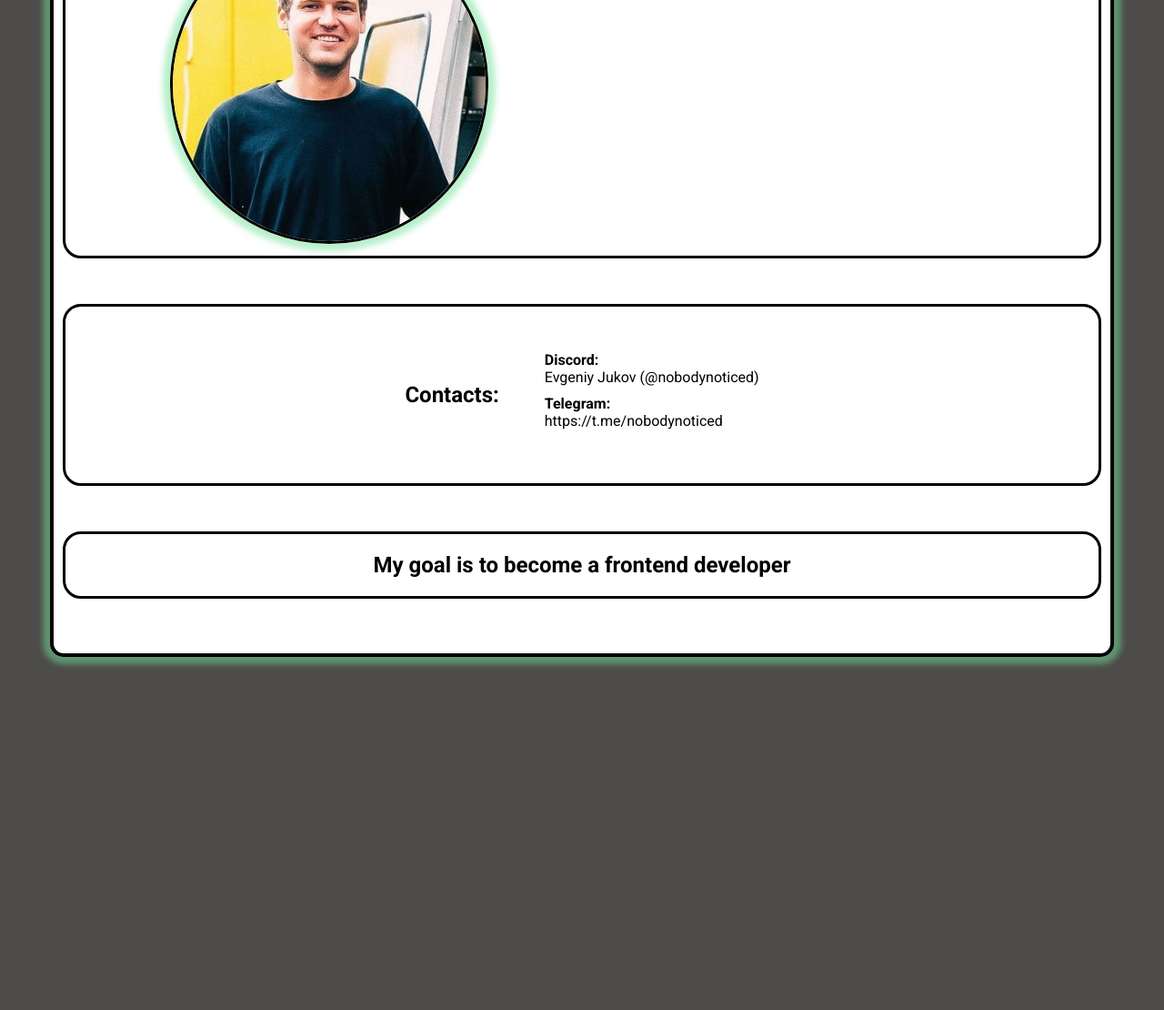
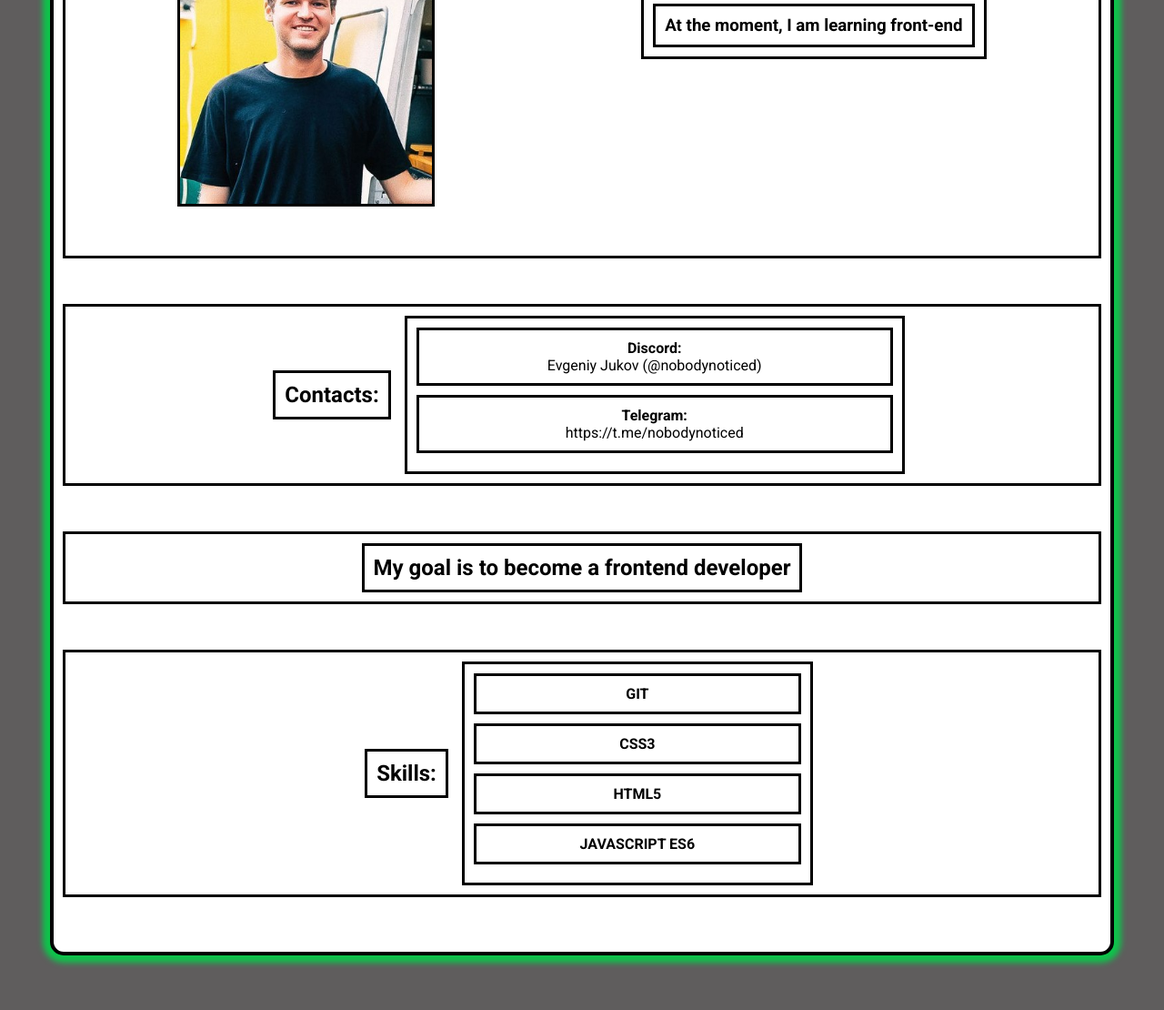
Before and after one commit to nobodynoticed/rsschool-cv, a plain HTML site: page index.html in a window 1280 px wide. Shown: the part 170-1280 px from the top of the page at 91% size. Before the commit the page ends 952 px from the top, so only its background shows below. Drawn offline with Linux system fonts and the light colour scheme.

Commit message:
feat: add section hard-skills

```diff
--- a/index.html
+++ b/index.html
@@ -38,7 +38,18 @@
           </nav>
         </article>
         <section class="card__goal">
-          <h5>My goal is to become a frontend developer</h5>
+          <h2>My goal is to become a frontend developer</h2>
+        </section>
+        <section class="card__hard-skills">
+          <div class="card__hard-wrap">
+            <h2>Skills:</h2>
+            <ul>
+              <li><strong>GIT</strong></li>
+              <li><strong>CSS3</strong></li>
+              <li><strong>HTML5</strong></li>
+              <li><strong>JavaScript ES6</strong></li>
+            </ul>
+          </div>
         </section>
       </main>
     </div>
@@ -46,3 +57,17 @@
 </body>
 
 </html>
+
+
+
+<!-- markdown -->
+
+<!-- <h2 id="skills-">Skills:</h2>
+<ul>
+<li><strong>GIT</strong></li>
+<li><strong>CSS3</strong></li>
+<li><strong>HTML5</strong></li>
+<li><strong>JavaScript ES6</strong></li>
+</ul>
+<h2 id="english-level-">English Level:</h2>
+<p><strong>I think my English level is A1 (but this needs to be checked)</strong></p> -->
--- a/style.css
+++ b/style.css
@@ -1,7 +1,7 @@
 @import url('https://fonts.googleapis.com/css2?family=Roboto:wght@400;500;700&display=swap');
 
 :root {
-  --main-color: rgba(111, 226, 149, 0.5);
+  --main-color: rgb(14, 196, 75);
 }
 
 html {
@@ -17,7 +17,7 @@ body {
 body {
   margin: 0;
   font-family: 'Roboto', sans-serif;
-  background-color: #4e4b4b;
+  background-color: #5f5d5d;
   color: #000;
   font-weight: 400;
 }
@@ -48,11 +48,13 @@ figure {
 a {
   color: inherit;
   text-decoration: none;
+  display: inline-block;
 }
 
 a:hover {
   text-shadow: var(--main-color) 1px 0 10px;
   font-weight: 500;
+  text-decoration: underline;
 }
 
 li {
@@ -85,58 +87,122 @@ ul {
   margin-bottom: 50px;
 }
 
-.card figure {
-  padding-top: 11px;
-}
+
 
 .card__header {
   display: flex;
+  flex-wrap: wrap;
   min-height: 380px;
   justify-content: space-around;
   align-items: self-start;
   border: 3px solid #000;
-  border-radius: 20px;
+  padding: 10px;
+}
+
+.card__header-block, .card__header-block h3 {
+  border: 3px solid #000;
+  padding: 10px;
 }
 
 figure img {
   display: inline-block;
   object-fit: cover;
-  border-radius: 50%;
   border: 3px solid #000;
-  width: 350px;
-  height: 350px;
-  box-shadow: 0px 0px 6px 8px var(--main-color);
+  height: 310px;
+  width: 100%;
 }
 
 .card__title {
-  margin: 20px 0;
+  margin: 0 0 20px;
+  border: 3px solid #000;
+  text-align: center;
+  padding: 10px;
 }
 
 .card__contacts {
   border: 3px solid #000;
-  border-radius: 20px;
   display: flex;
   justify-content: center;
   align-items: center;
   min-height: 200px;
   margin-bottom: 50px;
+  flex-wrap: wrap;
+  padding: 10px;
+}
+
+.card__contacts h2 {
+  border: 3px solid #000;
+  padding: 10px;
+  margin: 15px;
 }
 
 .card__contacts-nav {
-  margin-left: 50px;
+  border: 3px solid #000;
+  padding: 10px;
+  max-width: 550px;
+  width: 100%;
 }
+
+.card__contacts-nav li {
+  border: 3px solid #000;
+  padding: 10px;
+  display: inline-block;
+  width: 100%;
+  text-align: center;
+}
+
 
 li strong {
   text-transform: uppercase;
 }
 
-.card__goal h5 {
-  font-size: 24px;
+.card__goal{
   display: flex;
   justify-content: center;
   align-items: center;
   margin-bottom: 50px;
   border: 3px solid #000;
-  border-radius: 20px;
-  padding: 20px 0;
+  padding: 10px;
 }
+
+.card__goal h2 {
+  border: 3px solid #000;
+  padding: 10px;
+}
+
+.card__hard-skills {
+  border: 3px solid #000;
+  display: flex;
+  justify-content: center;
+  align-items: center;
+  margin-bottom: 50px;
+  flex-wrap: wrap;
+  padding: 10px;
+}
+
+.card__hard-wrap {
+  display: flex;
+  justify-content: center;
+  align-items: center;
+}
+
+.card__hard-wrap h2 {
+  border: 3px solid #000;
+  padding: 10px;
+  margin: 15px;
+}
+
+.card__hard-wrap ul {
+  border: 3px solid #000;
+  padding: 10px;
+  max-width: 550px;
+  width: 100%;
+}
+
+.card__hard-wrap li {
+  border: 3px solid #000;
+  padding: 10px;
+  display: inline-block;
+  width: 100%;
+  text-align: center;
+}
```
